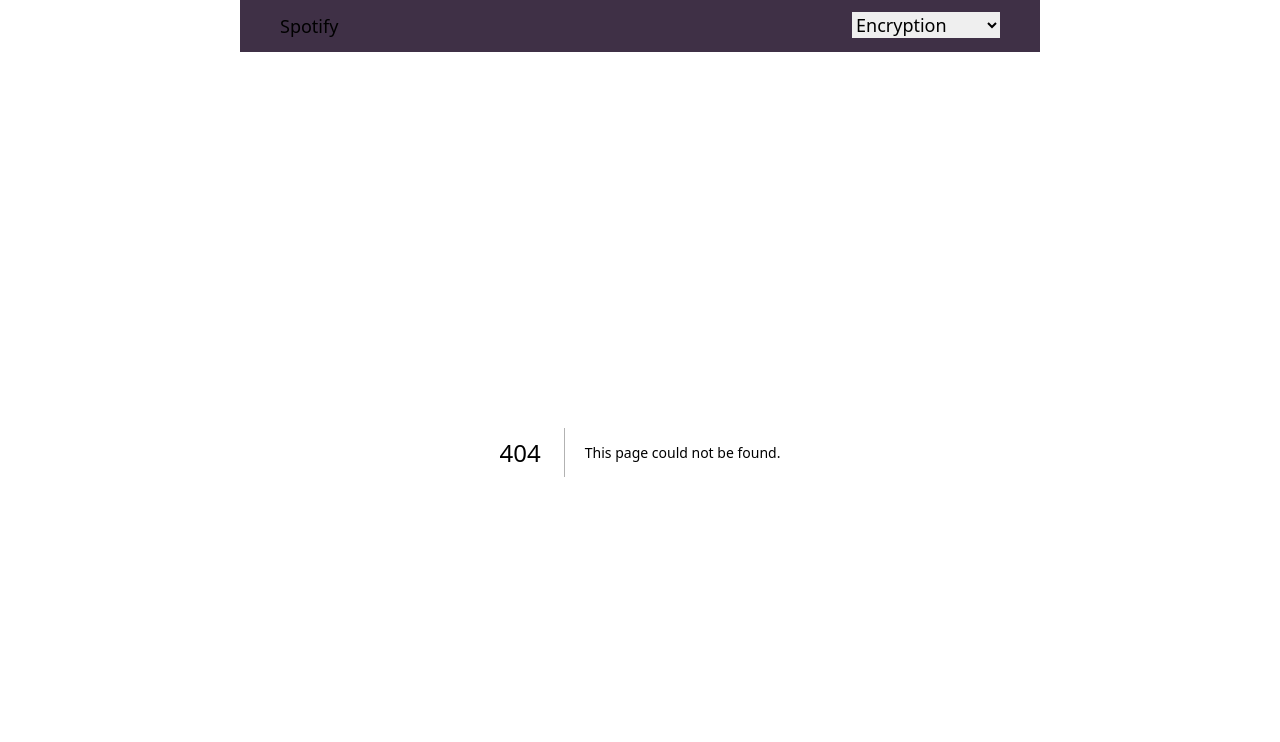
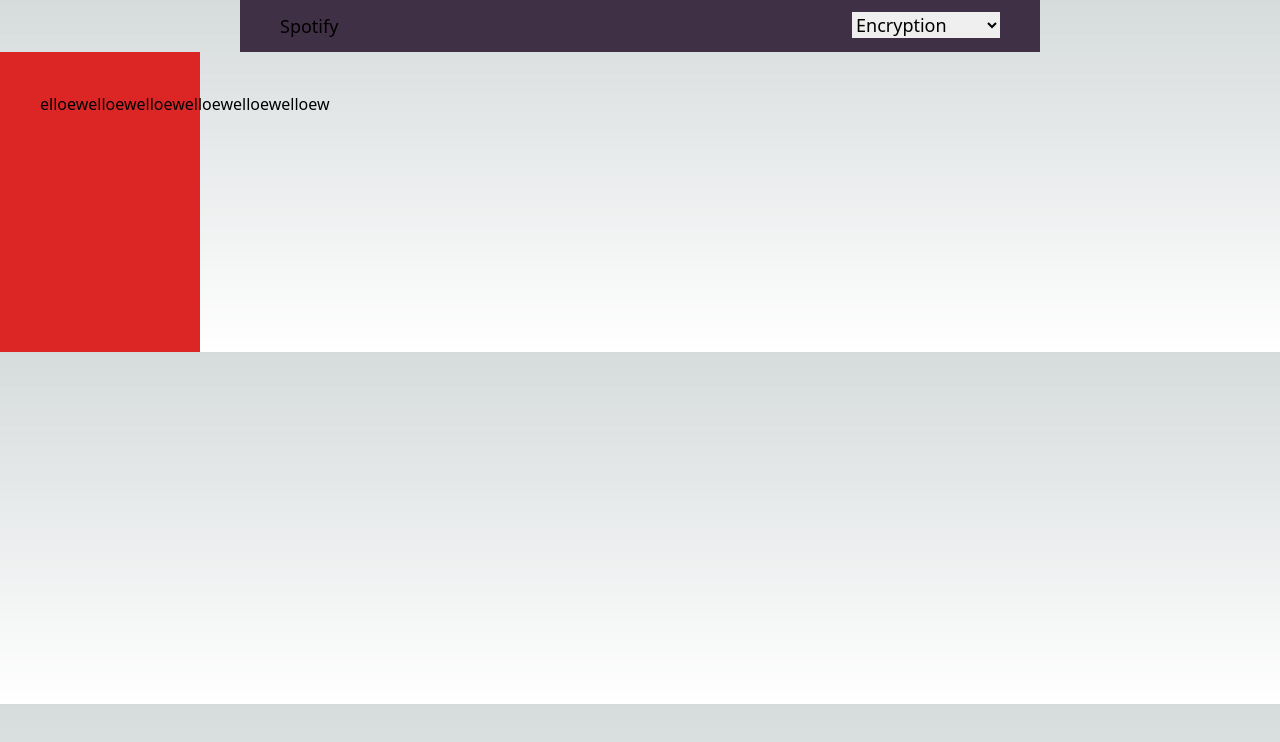
Before and after one commit to Aduwoayooluwa/spotify-music-app, a Next.js app: page /Car in a window 1280 px wide. Before the commit this address had no page. Shown: the top 742 px of the page. Built offline with nearby package versions, Linux system fonts and the light colour scheme.

Commit message:
workings

```diff
--- /dev/null
+++ b/src/components/Sectional.tsx
@@ -0,0 +1,15 @@
+import React from 'react'
+
+type Props = {
+    children?: React.ReactNode
+}
+
+const Sectional = (props: Props) => {
+    return (
+        <div className='overflow overflow-x-scroll w-fit flex h-[300px] p-10'>{
+            props.children
+        }</div>
+    )
+}
+
+export default Sectional
--- /dev/null
+++ b/src/pages/Car.tsx
@@ -0,0 +1,50 @@
+import Sectional from '@/components/Sectional'
+import React from 'react'
+
+type Props = {}
+const items = [
+    {
+        name: 'elloew',
+        id: 1
+    },
+    {
+        name: 'elloew',
+        id: 2
+    },
+    {
+        name: 'elloew',
+        id: 2
+    },
+    {
+        name: 'elloew',
+        id: 4
+    },
+    {
+        name: 'elloew',
+        id: 5
+    },
+    {
+        name: 'elloew',
+        id: 6
+    }
+]
+const Car = (props: Props) => {
+    return (
+        <main className='w-[200px] bg-red-600'>
+            <Sectional>
+            {
+                items.map((item) => {
+                    return (
+                        <div key={item.id}>
+                            {item.name}
+                        </div>
+                    )
+                })
+            }
+        </Sectional>
+        </main>
+
+    )
+}
+
+export default Car
```
